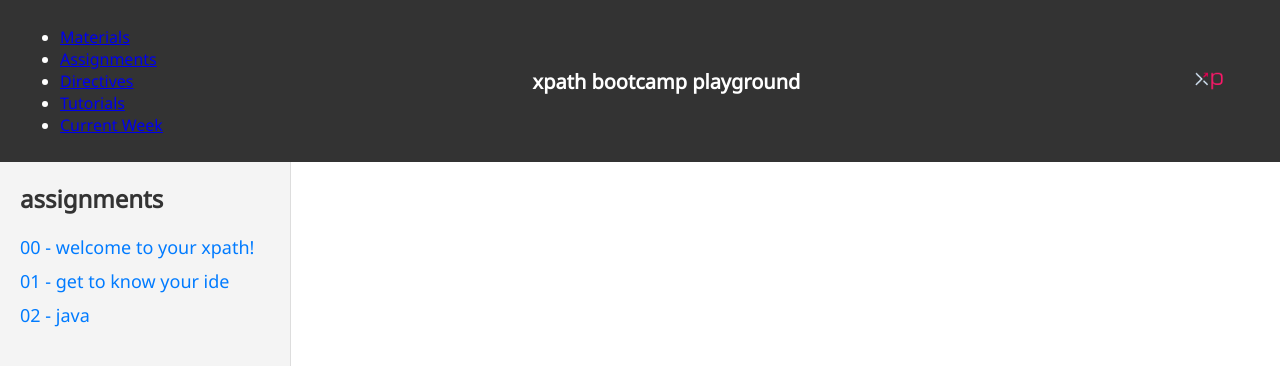
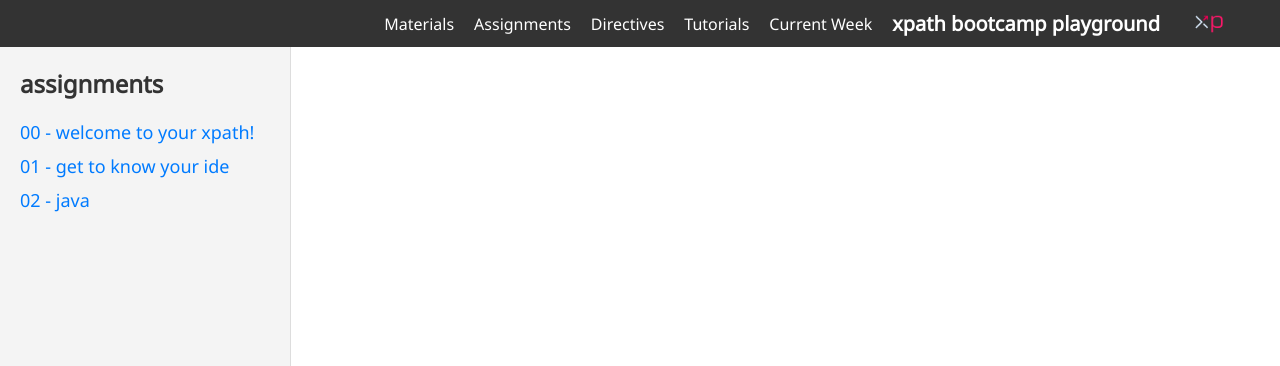
Before and after one commit to xpath-full-stack-bootcamp/xpath-full-stack-bootcamp.github.io, a plain HTML site: page index.html in a window 1280 px wide. Shown: the top 366 px of the page. Drawn offline with Linux system fonts and the light colour scheme.

Commit message:
Update styles.css

```diff
--- a/styles.css
+++ b/styles.css
@@ -101,3 +101,29 @@ body {
 .content h3 {
     margin-top: 0;
 }
+
+.tabs {
+    margin-left: auto; /* Garante que as tabs fiquem alinhadas à direita */
+}
+
+.tabs ul {
+    list-style: none;
+    margin: 0;
+    padding: 0;
+    display: flex;
+}
+
+.tabs ul li {
+    margin: 0 10px;
+}
+
+.tabs ul li a {
+    text-decoration: none;
+    color: #fff;
+    font-size: 16px;
+    transition: color 0.3s;
+}
+
+.tabs ul li a:hover {
+    color: #ddd;
+}
```
